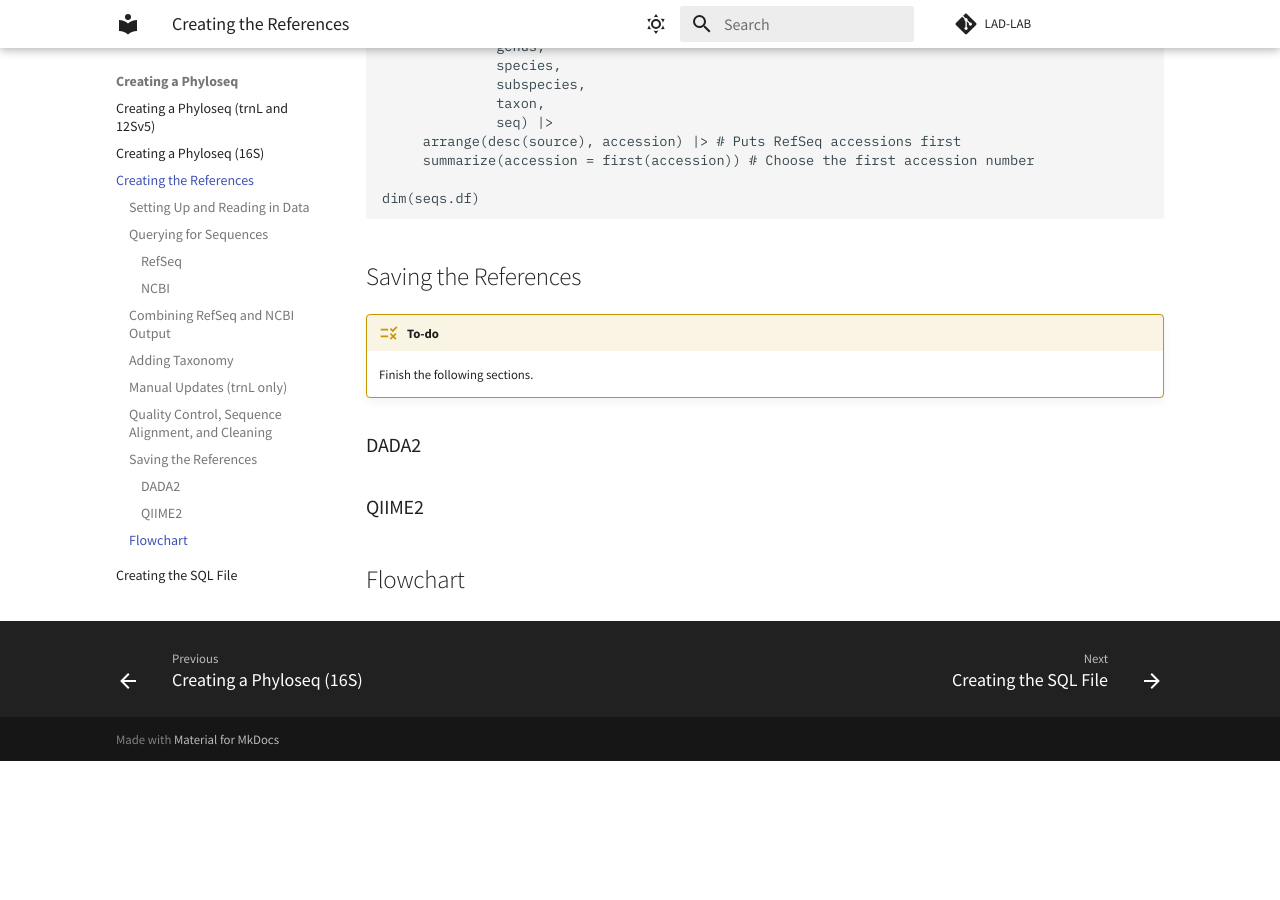
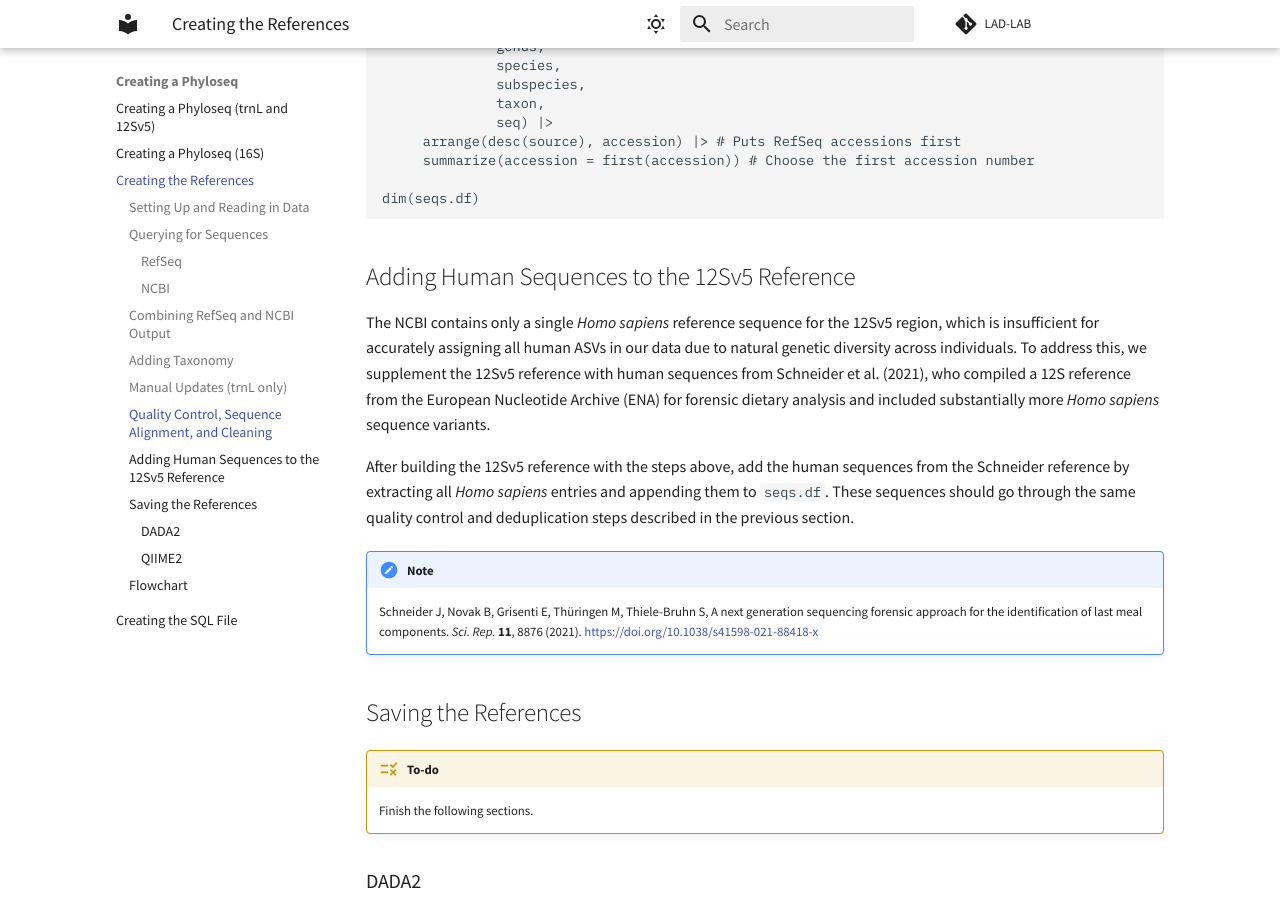
Before and after one commit to LAD-LAB/lad-lab.github.io, an MkDocs documentation site: the page built from docs/references.md, in a window 1280 px wide and 900 px high, scrolled down 11697 px. Built offline with MkDocs 1.6.1 and Material for MkDocs 9.7.7, drawn with Linux system fonts in a browser that asks for light colours; before the commit the page ends 12458 px from its top, so only the background shows below that.

Commit message:
Adding note on supplementing 12Sv5 reference with Schneider human sequences (BINF-114)
Co-Authored-By: Claude Opus 4.6 (1M context) <noreply@anthropic.com>

````diff
--- a/docs/references.md
+++ b/docs/references.md
@@ -870,6 +870,16 @@ seqs.df <-
 dim(seqs.df)
 ```
 
+## Adding Human Sequences to the 12Sv5 Reference
+
+The NCBI contains only a single *Homo sapiens* reference sequence for the 12Sv5 region, which is insufficient for accurately assigning all human ASVs in our data due to natural genetic diversity across individuals. To address this, we supplement the 12Sv5 reference with human sequences from Schneider et al. (2021), who compiled a 12S reference from the European Nucleotide Archive (ENA) for forensic dietary analysis and included substantially more *Homo sapiens* sequence variants.
+
+After building the 12Sv5 reference with the steps above, add the human sequences from the Schneider reference by extracting all *Homo sapiens* entries and appending them to `seqs.df`. These sequences should go through the same quality control and deduplication steps described in the previous section.
+
+!!! note
+
+    Schneider J, Novak B, Grisenti E, Thüringen M, Thiele-Bruhn S, A next generation sequencing forensic approach for the identification of last meal components. *Sci. Rep.* **11**, 8876 (2021). [https://doi.org/10.1038/s41598-021-88418-x](https://doi.org/10.1038/s41598-021-88418-x)
+
 ## Saving the References
 
 !!! to-do
````
